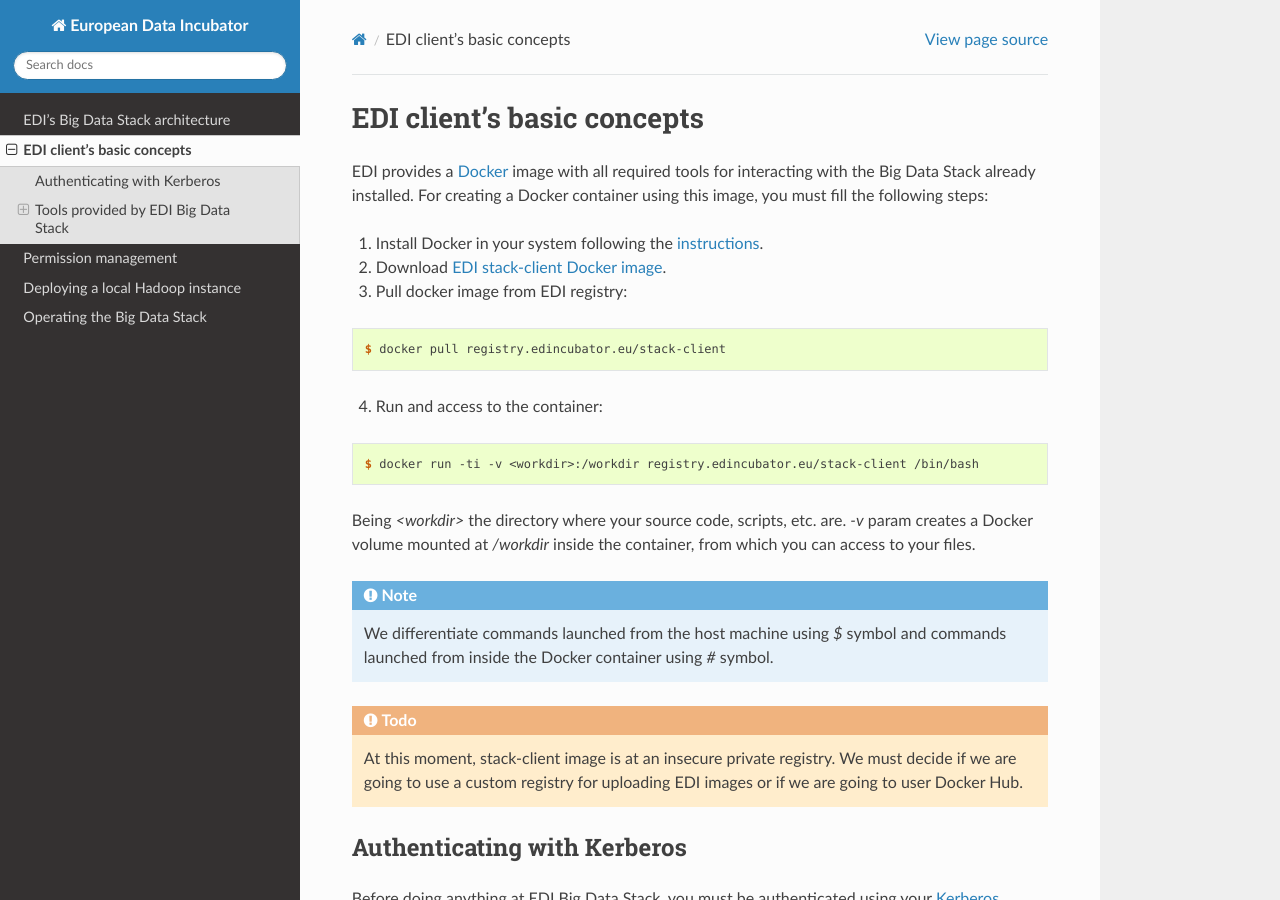
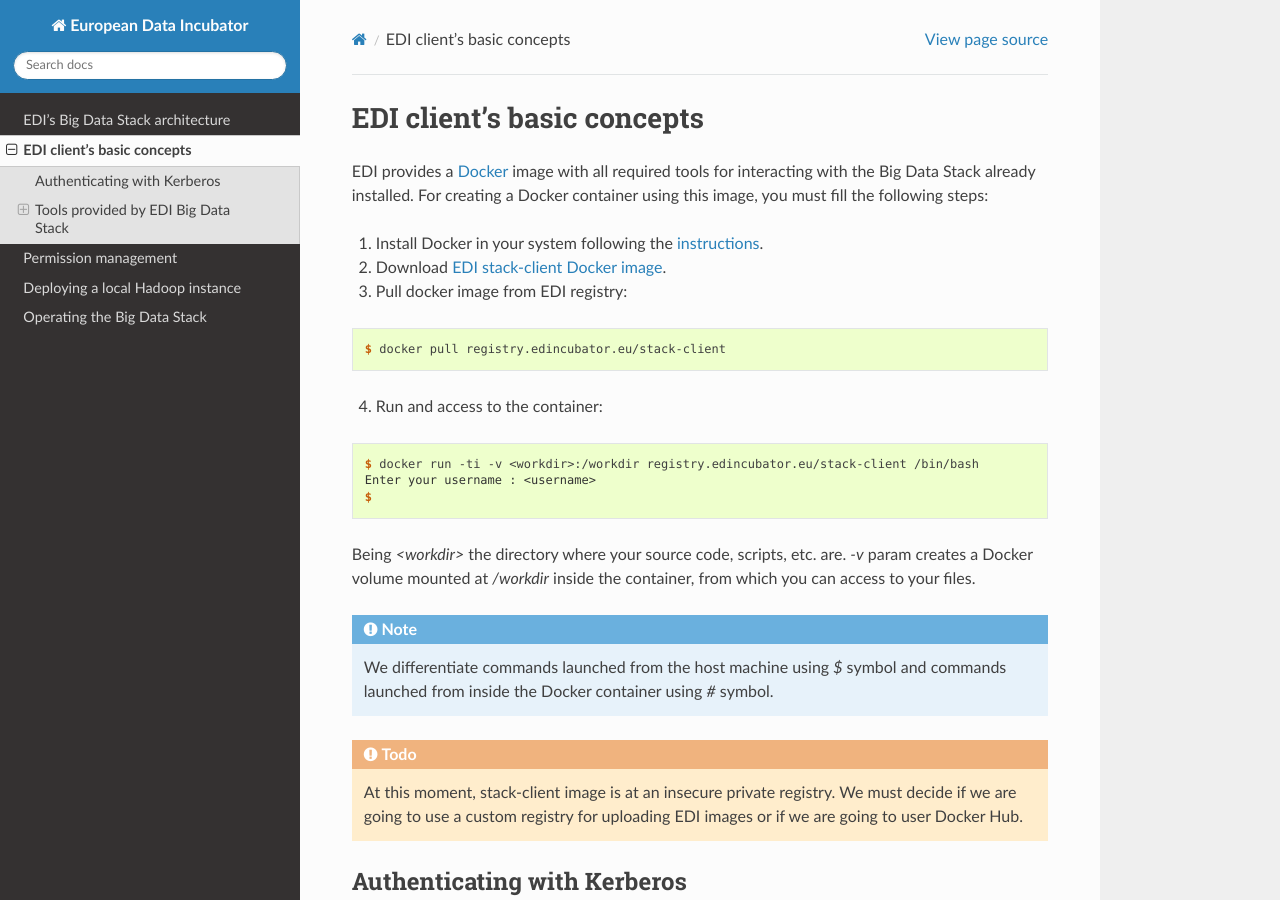
Before and after one commit to edincubator/edi-doc, a Sphinx documentation site: the page built from source/big-data-stack/basic-concepts.rst, in a window 1280 px wide and 900 px high. Built offline with Sphinx 7.4.7 and the Read the Docs theme 2.0.0, drawn with Linux system fonts in a browser that asks for light colours.

Commit message:
Fixing bugs

```diff
--- a/source/big-data-stack/basic-concepts.rst
+++ b/source/big-data-stack/basic-concepts.rst
@@ -20,6 +20,8 @@ container using this image, you must fill the following steps:
 .. code-block :: console
 
   $ docker run -ti -v <workdir>:/workdir registry.edincubator.eu/stack-client /bin/bash
+  Enter your username : <username>
+  $
 
 Being `<workdir>` the directory where your source code, scripts, etc. are.
 `-v` param creates a Docker volume mounted at `/workdir` inside the container,
```
